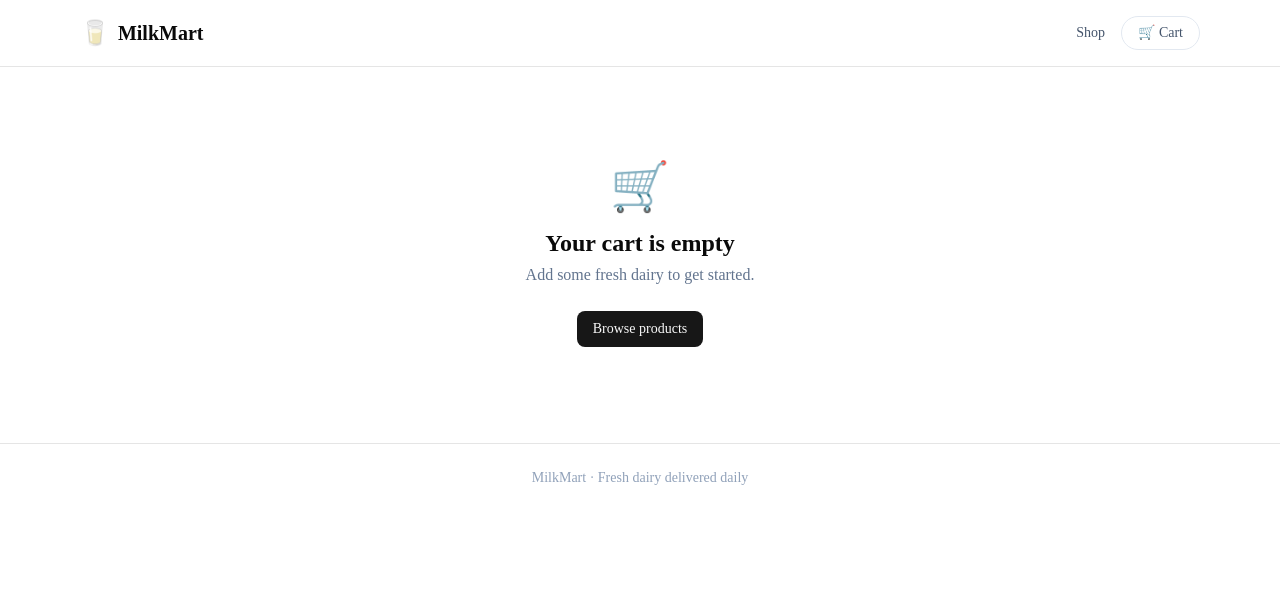
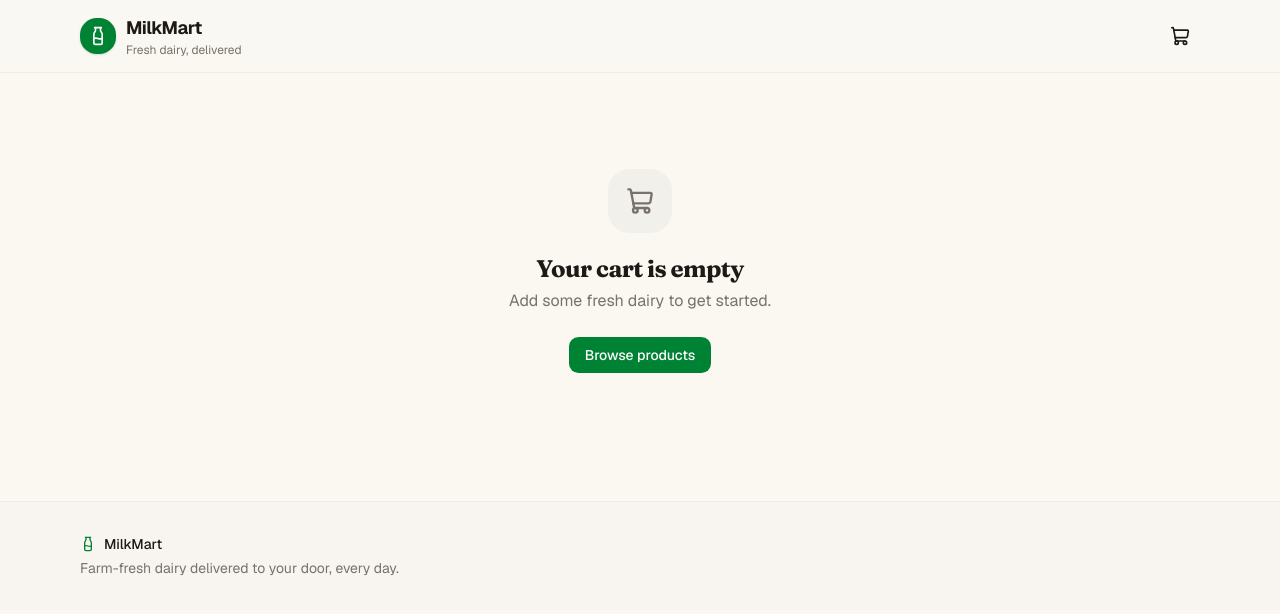
Before and after one commit to prsaini99/milk-distribution, a Next.js app: page /cart in a window 1280 px wide. Shown: the top 614 px of the page. Built offline with nearby package versions, Linux system fonts and the light colour scheme.

Commit message:
feat(ui): Farm Green & Cream design system, icon-only cart with count badge, refit all storefront screens

```diff
--- a/src/app/(shop)/cart/page.tsx
+++ b/src/app/(shop)/cart/page.tsx
@@ -2,6 +2,7 @@
 
 import Image from "next/image";
 import Link from "next/link";
+import { Minus, Plus, Trash2, ShoppingCart, ArrowRight } from "lucide-react";
 import { useCart } from "@/components/cart/CartProvider";
 import { buttonVariants } from "@/components/ui/button";
 import { formatCurrency, formatPack } from "@/lib/format";
@@ -13,9 +14,13 @@ export default function CartPage() {
   if (lines.length === 0) {
     return (
       <div className="py-16 text-center">
-        <p className="text-5xl">🛒</p>
-        <h1 className="mt-4 text-2xl font-bold">Your cart is empty</h1>
-        <p className="mt-1 text-slate-500">Add some fresh dairy to get started.</p>
+        <div className="mx-auto flex size-16 items-center justify-center rounded-2xl bg-secondary text-muted-foreground">
+          <ShoppingCart className="size-7" />
+        </div>
+        <h1 className="mt-5 text-2xl font-bold">Your cart is empty</h1>
+        <p className="mt-1 text-muted-foreground">
+          Add some fresh dairy to get started.
+        </p>
         <Link href="/" className={buttonVariants({ className: "mt-6" })}>
           Browse products
         </Link>
@@ -31,13 +36,13 @@ export default function CartPage() {
 
       <div className="grid gap-8 lg:grid-cols-3">
         {/* Line items */}
-        <div className="space-y-4 lg:col-span-2">
+        <div className="space-y-3 lg:col-span-2">
           {lines.map(({ product, quantity }) => (
             <div
               key={product.id}
-              className="flex gap-4 rounded-xl border bg-white p-4"
+              className="flex gap-4 rounded-2xl border border-border/70 bg-card p-4 shadow-sm"
             >
-              <div className="relative h-20 w-20 shrink-0 overflow-hidden rounded-lg bg-slate-50">
+              <div className="relative h-20 w-20 shrink-0 overflow-hidden rounded-xl bg-secondary/50">
                 <Image
                   src={product.imageUrl}
                   alt={product.name}
@@ -50,40 +55,44 @@ export default function CartPage() {
               <div className="flex flex-1 flex-col">
                 <div className="flex justify-between gap-2">
                   <div>
-                    <h3 className="font-medium">{product.name}</h3>
-                    <p className="text-sm text-slate-500">
+                    <h3 className="font-semibold leading-tight">
+                      {product.name}
+                    </h3>
+                    <p className="text-sm text-muted-foreground">
                       {formatPack(product.size, product.unit)}
                     </p>
                   </div>
-                  <p className="font-semibold">
+                  <p className="font-bold">
                     {formatCurrency(product.price * quantity)}
                   </p>
                 </div>
 
                 <div className="mt-auto flex items-center justify-between pt-2">
-                  <div className="flex items-center rounded-lg border">
+                  <div className="flex items-center rounded-lg border border-border">
                     <button
                       onClick={() => updateQuantity(product.id, quantity - 1)}
-                      className="px-3 py-1 text-lg leading-none hover:bg-slate-50"
+                      className="flex size-8 items-center justify-center rounded-l-lg text-muted-foreground transition hover:bg-secondary hover:text-foreground"
                       aria-label="Decrease quantity"
                     >
-                      −
+                      <Minus className="size-3.5" />
                     </button>
-                    <span className="w-8 text-center text-sm">{quantity}</span>
+                    <span className="w-9 text-center text-sm font-medium">
+                      {quantity}
+                    </span>
                     <button
                       onClick={() => updateQuantity(product.id, quantity + 1)}
-                      className="px-3 py-1 text-lg leading-none hover:bg-slate-50"
+                      className="flex size-8 items-center justify-center rounded-r-lg text-muted-foreground transition hover:bg-secondary hover:text-foreground"
                       aria-label="Increase quantity"
                     >
-                      +
+                      <Plus className="size-3.5" />
                     </button>
                   </div>
 
                   <button
                     onClick={() => removeItem(product.id)}
-                    className="text-sm text-slate-400 hover:text-red-500"
+                    className="inline-flex items-center gap-1.5 text-sm text-muted-foreground transition hover:text-destructive"
                   >
-                    Remove
+                    <Trash2 className="size-4" /> Remove
                   </button>
                 </div>
               </div>
@@ -92,8 +101,15 @@ export default function CartPage() {
         </div>
 
         {/* Summary */}
-        <div className="h-fit space-y-4 rounded-xl border bg-white p-6">
-          <h2 className="text-lg font-semibold">Order Summary</h2>
+        <div className="h-fit space-y-4 rounded-2xl border border-border/70 bg-card p-6 shadow-sm lg:sticky lg:top-24">
+          <h2 className="text-lg font-bold">Order Summary</h2>
+
+          {remainingForFreeDelivery > 0 && (
+            <p className="rounded-lg bg-gold/10 px-3 py-2 text-xs font-medium text-foreground/80">
+              Add {formatCurrency(remainingForFreeDelivery)} more for{" "}
+              <span className="font-semibold">free delivery</span> 🎉
+            </p>
+          )}
 
           <div className="space-y-2 text-sm">
             <Row label="Subtotal" value={formatCurrency(summary.subtotal)} />
@@ -104,25 +120,20 @@ export default function CartPage() {
                   ? "FREE"
                   : formatCurrency(summary.deliveryFee)
               }
+              highlight={summary.deliveryFee === 0}
             />
-            {remainingForFreeDelivery > 0 && (
-              <p className="text-xs text-slate-500">
-                Add {formatCurrency(remainingForFreeDelivery)} more for free
-                delivery.
-              </p>
-            )}
           </div>
 
-          <div className="flex justify-between border-t pt-4 text-base font-semibold">
+          <div className="flex justify-between border-t border-border/60 pt-4 text-base font-bold">
             <span>Total</span>
             <span>{formatCurrency(summary.total)}</span>
           </div>
 
           <Link
             href="/checkout"
-            className={buttonVariants({ className: "w-full" })}
+            className={buttonVariants({ size: "lg", className: "w-full" })}
           >
-            Proceed to Checkout
+            Proceed to Checkout <ArrowRight className="size-4" />
           </Link>
         </div>
       </div>
@@ -130,11 +141,21 @@ export default function CartPage() {
   );
 }
 
-function Row({ label, value }: { label: string; value: string }) {
+function Row({
+  label,
+  value,
+  highlight,
+}: {
+  label: string;
+  value: string;
+  highlight?: boolean;
+}) {
   return (
     <div className="flex justify-between">
-      <span className="text-slate-500">{label}</span>
-      <span>{value}</span>
+      <span className="text-muted-foreground">{label}</span>
+      <span className={highlight ? "font-semibold text-primary" : ""}>
+        {value}
+      </span>
     </div>
   );
 }
--- a/src/app/(shop)/checkout/page.tsx
+++ b/src/app/(shop)/checkout/page.tsx
@@ -3,6 +3,7 @@
 import { useEffect, useState } from "react";
 import Link from "next/link";
 import { useRouter } from "next/navigation";
+import { MapPin, CreditCard, Lock, Truck } from "lucide-react";
 import type { Address, User } from "@/domain";
 import { useCart } from "@/components/cart/CartProvider";
 import { Button, buttonVariants } from "@/components/ui/button";
@@ -20,7 +21,6 @@ export default function CheckoutPage() {
   const [placed, setPlaced] = useState(false);
   const [error, setError] = useState<string | null>(null);
 
-  // Prefill address from the (mock) logged-in user.
   useEffect(() => {
     fetch("/api/me")
       .then((res) => res.json())
@@ -40,8 +40,7 @@ export default function CheckoutPage() {
     setError(null);
 
     try {
-      // Simulated payment delay for demo realism.
-      await new Promise((r) => setTimeout(r, 900));
+      await new Promise((r) => setTimeout(r, 900)); // simulated payment
 
       const res = await fetch("/api/orders", {
         method: "POST",
@@ -58,7 +57,7 @@ export default function CheckoutPage() {
       const data = await res.json();
       if (!res.ok) throw new Error(data.error ?? "Failed to place order");
 
-      setPlaced(true); // prevents the empty-cart flash before redirect
+      setPlaced(true);
       clear();
       router.push(`/order/${data.id}`);
     } catch (err) {
@@ -71,7 +70,7 @@ export default function CheckoutPage() {
     return (
       <div className="py-16 text-center">
         <h1 className="text-2xl font-bold">Nothing to check out</h1>
-        <p className="mt-1 text-slate-500">Your cart is empty.</p>
+        <p className="mt-1 text-muted-foreground">Your cart is empty.</p>
         <Link href="/" className={buttonVariants({ className: "mt-6" })}>
           Browse products
         </Link>
@@ -84,13 +83,16 @@ export default function CheckoutPage() {
       <h1 className="text-3xl font-bold">Checkout</h1>
 
       <div className="grid gap-8 lg:grid-cols-3">
-        {/* Delivery details */}
         <div className="space-y-4 lg:col-span-2">
-          <div className="rounded-xl border bg-white p-6">
-            <h2 className="text-lg font-semibold">Delivery Address</h2>
+          {/* Delivery address */}
+          <section className="rounded-2xl border border-border/70 bg-card p-6 shadow-sm">
+            <h2 className="flex items-center gap-2 text-lg font-bold">
+              <MapPin className="size-5 text-primary" /> Delivery Address
+            </h2>
             {user && (
-              <p className="mt-1 text-sm text-slate-500">
-                Delivering to <span className="font-medium">{user.name}</span>
+              <p className="mt-1 text-sm text-muted-foreground">
+                Delivering to{" "}
+                <span className="font-medium text-foreground">{user.name}</span>
               </p>
             )}
 
@@ -118,25 +120,38 @@ export default function CheckoutPage() {
                 className="sm:col-span-2"
               />
             </div>
-          </div>
 
-          <div className="rounded-xl border bg-white p-6">
-            <h2 className="text-lg font-semibold">Payment</h2>
-            <p className="mt-1 text-sm text-slate-500">
-              💳 This is a demo — no real payment is taken. Clicking “Place
-              Order” simulates a successful payment.
+            <p className="mt-4 inline-flex items-center gap-2 text-sm text-muted-foreground">
+              <Truck className="size-4 text-primary" /> Estimated delivery:{" "}
+              <span className="font-medium text-foreground">
+                tomorrow morning
+              </span>
             </p>
-          </div>
+          </section>
+
+          {/* Payment */}
+          <section className="rounded-2xl border border-border/70 bg-card p-6 shadow-sm">
+            <h2 className="flex items-center gap-2 text-lg font-bold">
+              <CreditCard className="size-5 text-primary" /> Payment
+            </h2>
+            <div className="mt-3 flex items-start gap-2 rounded-lg bg-secondary/60 px-4 py-3 text-sm text-muted-foreground">
+              <Lock className="mt-0.5 size-4 shrink-0 text-primary" />
+              <span>
+                This is a demo — no real payment is taken. Placing the order
+                simulates a successful, secure payment.
+              </span>
+            </div>
+          </section>
         </div>
 
         {/* Summary */}
-        <div className="h-fit space-y-4 rounded-xl border bg-white p-6">
-          <h2 className="text-lg font-semibold">Order Summary</h2>
+        <div className="h-fit space-y-4 rounded-2xl border border-border/70 bg-card p-6 shadow-sm lg:sticky lg:top-24">
+          <h2 className="text-lg font-bold">Order Summary</h2>
 
           <div className="space-y-2 text-sm">
             {lines.map(({ product, quantity }) => (
-              <div key={product.id} className="flex justify-between">
-                <span className="text-slate-500">
+              <div key={product.id} className="flex justify-between gap-2">
+                <span className="text-muted-foreground">
                   {product.name} × {quantity}
                 </span>
                 <span>{formatCurrency(product.price * quantity)}</span>
@@ -144,14 +159,18 @@ export default function CheckoutPage() {
             ))}
           </div>
 
-          <div className="space-y-2 border-t pt-3 text-sm">
+          <div className="space-y-2 border-t border-border/60 pt-3 text-sm">
             <div className="flex justify-between">
-              <span className="text-slate-500">Subtotal</span>
+              <span className="text-muted-foreground">Subtotal</span>
               <span>{formatCurrency(summary.subtotal)}</span>
             </div>
             <div className="flex justify-between">
-              <span className="text-slate-500">Delivery</span>
-              <span>
+              <span className="text-muted-foreground">Delivery</span>
+              <span
+                className={
+                  summary.deliveryFee === 0 ? "font-semibold text-primary" : ""
+                }
+              >
                 {summary.deliveryFee === 0
                   ? "FREE"
                   : formatCurrency(summary.deliveryFee)}
@@ -159,18 +178,34 @@ export default function CheckoutPage() {
             </div>
           </div>
 
-          <div className="flex justify-between border-t pt-3 text-base font-semibold">
+          <div className="flex justify-between border-t border-border/60 pt-3 text-base font-bold">
             <span>Total</span>
             <span>{formatCurrency(summary.total)}</span>
           </div>
 
-          {error && <p className="text-sm text-red-600">{error}</p>}
+          {error && (
+            <p className="rounded-lg bg-destructive/10 px-3 py-2 text-sm text-destructive">
+              {error}
+            </p>
+          )}
 
-          <Button type="submit" className="w-full" disabled={placing}>
-            {placing
-              ? "Processing…"
-              : `Pay ${formatCurrency(summary.total)} · Place Order`}
+          <Button
+            type="submit"
+            size="lg"
+            className="w-full"
+            disabled={placing}
+          >
+            {placing ? (
+              "Processing…"
+            ) : (
+              <>
+                <Lock className="size-4" /> Pay {formatCurrency(summary.total)}
+              </>
+            )}
           </Button>
+          <p className="text-center text-xs text-muted-foreground">
+            Secured demo checkout
+          </p>
         </div>
       </div>
     </form>
@@ -189,13 +224,13 @@ function Field({
   className?: string;
 }) {
   return (
-    <label className={"flex flex-col gap-1 text-sm " + (className ?? "")}>
-      <span className="text-slate-600">{label}</span>
+    <label className={"flex flex-col gap-1.5 text-sm " + (className ?? "")}>
+      <span className="font-medium text-foreground/80">{label}</span>
       <input
         required
         value={value}
         onChange={(e) => onChange(e.target.value)}
-        className="rounded-lg border px-3 py-2 outline-none focus:border-slate-400"
+        className="rounded-lg border border-border bg-background px-3 py-2 outline-none transition focus:border-primary focus:ring-2 focus:ring-primary/20"
       />
     </label>
   );
--- a/src/app/(shop)/layout.tsx
+++ b/src/app/(shop)/layout.tsx
@@ -1,9 +1,9 @@
 import Link from "next/link";
+import { Milk } from "lucide-react";
 import { CartBadge } from "@/components/cart/CartBadge";
 
 /**
  * Storefront chrome — shared header for all customer-facing pages.
- * The cart indicator is wired up in the Cart module (Step 4).
  */
 export default function ShopLayout({
   children,
@@ -12,18 +12,21 @@ export default function ShopLayout({
 }) {
   return (
     <div className="flex min-h-full flex-col">
-      <header className="sticky top-0 z-10 border-b bg-white/90 backdrop-blur">
-        <div className="mx-auto flex max-w-6xl items-center justify-between px-4 py-4">
-          <Link href="/" className="flex items-center gap-2 text-xl font-bold">
-            <span className="text-2xl">🥛</span>
-            <span>MilkMart</span>
+      <header className="sticky top-0 z-20 border-b border-border/60 bg-background/80 backdrop-blur">
+        <div className="mx-auto flex max-w-6xl items-center justify-between px-4 py-3.5">
+          <Link href="/" className="flex items-center gap-2.5">
+            <span className="flex size-9 items-center justify-center rounded-xl bg-primary text-primary-foreground shadow-sm">
+              <Milk className="size-5" />
+            </span>
+            <span className="flex flex-col leading-none">
+              <span className="text-lg font-bold tracking-tight">MilkMart</span>
+              <span className="hidden text-xs text-muted-foreground sm:block">
+                Fresh dairy, delivered
+              </span>
+            </span>
           </Link>
-          <nav className="flex items-center gap-4 text-sm text-slate-600">
-            <Link href="/" className="hover:text-slate-900">
-              Shop
-            </Link>
-            <CartBadge />
-          </nav>
+
+          <CartBadge />
         </div>
       </header>
 
@@ -31,8 +34,16 @@ export default function ShopLayout({
         {children}
       </main>
 
-      <footer className="border-t py-6 text-center text-sm text-slate-400">
-        MilkMart · Fresh dairy delivered daily
+      <footer className="mt-8 border-t border-border/60 bg-secondary/40">
+        <div className="mx-auto max-w-6xl px-4 py-8 text-sm text-muted-foreground">
+          <div className="flex items-center gap-2 font-medium text-foreground">
+            <Milk className="size-4 text-primary" />
+            MilkMart
+          </div>
+          <p className="mt-1">
+            Farm-fresh dairy delivered to your door, every day.
+          </p>
+        </div>
       </footer>
     </div>
   );
--- a/src/app/globals.css
+++ b/src/app/globals.css
@@ -9,7 +9,10 @@
   --color-foreground: var(--foreground);
   --font-sans: var(--font-sans);
   --font-mono: var(--font-geist-mono);
-  --font-heading: var(--font-sans);
+  --font-heading: var(--font-display);
+  --font-display: var(--font-fraunces);
+  --color-gold: var(--gold);
+  --color-gold-foreground: var(--gold-foreground);
   --color-sidebar-ring: var(--sidebar-ring);
   --color-sidebar-border: var(--sidebar-border);
   --color-sidebar-accent-foreground: var(--sidebar-accent-foreground);
@@ -49,38 +52,41 @@
 }
 
 :root {
-  --background: oklch(1 0 0);
-  --foreground: oklch(0.145 0 0);
-  --card: oklch(1 0 0);
-  --card-foreground: oklch(0.145 0 0);
+  /* Farm Green & Cream — natural, premium, appetising. */
+  --background: oklch(0.979 0.008 84); /* warm cream page */
+  --foreground: oklch(0.216 0.006 56); /* stone-900 warm near-black */
+  --card: oklch(1 0 0); /* pure white card pops on cream */
+  --card-foreground: oklch(0.216 0.006 56);
   --popover: oklch(1 0 0);
-  --popover-foreground: oklch(0.145 0 0);
-  --primary: oklch(0.205 0 0);
-  --primary-foreground: oklch(0.985 0 0);
-  --secondary: oklch(0.97 0 0);
-  --secondary-foreground: oklch(0.205 0 0);
-  --muted: oklch(0.97 0 0);
-  --muted-foreground: oklch(0.556 0 0);
-  --accent: oklch(0.97 0 0);
-  --accent-foreground: oklch(0.205 0 0);
+  --popover-foreground: oklch(0.216 0.006 56);
+  --primary: oklch(0.527 0.154 150); /* farm green-700 */
+  --primary-foreground: oklch(0.985 0.002 85);
+  --secondary: oklch(0.955 0.007 84); /* warm light */
+  --secondary-foreground: oklch(0.3 0.006 56);
+  --muted: oklch(0.955 0.007 84);
+  --muted-foreground: oklch(0.553 0.013 58); /* stone-500 */
+  --accent: oklch(0.955 0.025 150); /* faint green tint for hovers */
+  --accent-foreground: oklch(0.448 0.119 151); /* green-800 */
+  --gold: oklch(0.681 0.162 75.8); /* golden ghee accent */
+  --gold-foreground: oklch(0.985 0.002 85);
   --destructive: oklch(0.577 0.245 27.325);
-  --border: oklch(0.922 0 0);
-  --input: oklch(0.922 0 0);
-  --ring: oklch(0.708 0 0);
-  --chart-1: oklch(0.87 0 0);
-  --chart-2: oklch(0.556 0 0);
-  --chart-3: oklch(0.439 0 0);
-  --chart-4: oklch(0.371 0 0);
-  --chart-5: oklch(0.269 0 0);
-  --radius: 0.625rem;
-  --sidebar: oklch(0.985 0 0);
-  --sidebar-foreground: oklch(0.145 0 0);
-  --sidebar-primary: oklch(0.205 0 0);
-  --sidebar-primary-foreground: oklch(0.985 0 0);
-  --sidebar-accent: oklch(0.97 0 0);
-  --sidebar-accent-foreground: oklch(0.205 0 0);
-  --sidebar-border: oklch(0.922 0 0);
-  --sidebar-ring: oklch(0.708 0 0);
+  --border: oklch(0.916 0.006 80); /* warm border */
+  --input: oklch(0.916 0.006 80);
+  --ring: oklch(0.527 0.154 150); /* green focus ring */
+  --chart-1: oklch(0.527 0.154 150);
+  --chart-2: oklch(0.681 0.162 75.8);
+  --chart-3: oklch(0.448 0.119 151);
+  --chart-4: oklch(0.7 0.1 90);
+  --chart-5: oklch(0.6 0.05 60);
+  --radius: 0.75rem;
+  --sidebar: oklch(0.985 0.005 84);
+  --sidebar-foreground: oklch(0.216 0.006 56);
+  --sidebar-primary: oklch(0.527 0.154 150);
+  --sidebar-primary-foreground: oklch(0.985 0.002 85);
+  --sidebar-accent: oklch(0.955 0.025 150);
+  --sidebar-accent-foreground: oklch(0.448 0.119 151);
+  --sidebar-border: oklch(0.916 0.006 80);
+  --sidebar-ring: oklch(0.527 0.154 150);
 }
 
 .dark {
@@ -127,4 +133,10 @@
   html {
     @apply font-sans;
   }
+  h1,
+  h2,
+  h3 {
+    font-family: var(--font-fraunces), Georgia, serif;
+    @apply tracking-tight;
+  }
 }
--- a/src/app/layout.tsx
+++ b/src/app/layout.tsx
@@ -1,16 +1,23 @@
 import type { Metadata } from "next";
-import { Geist, Geist_Mono } from "next/font/google";
+import { Geist, Geist_Mono, Fraunces } from "next/font/google";
 import "./globals.css";
 import { CartProvider } from "@/components/cart/CartProvider";
 
 const geistSans = Geist({
-  variable: "--font-geist-sans",
+  variable: "--font-sans",
   subsets: ["latin"],
 });
 
 const geistMono = Geist_Mono({
   variable: "--font-geist-mono",
   subsets: ["latin"],
+});
+
+// Soft serif for headings — gives the brand an artisanal, premium feel.
+const fraunces = Fraunces({
+  variable: "--font-fraunces",
+  subsets: ["latin"],
+  weight: ["500", "600", "700"],
 });
 
 export const metadata: Metadata = {
@@ -26,7 +33,7 @@ export default function RootLayout({
   return (
     <html
       lang="en"
-      className={`${geistSans.variable} ${geistMono.variable} h-full antialiased`}
+      className={`${geistSans.variable} ${geistMono.variable} ${fraunces.variable} h-full antialiased`}
     >
       <body className="min-h-full flex flex-col">
         <CartProvider>{children}</CartProvider>
--- a/src/components/cart/CartBadge.tsx
+++ b/src/components/cart/CartBadge.tsx
@@ -1,10 +1,12 @@
 "use client";
 
 import Link from "next/link";
+import { ShoppingCart } from "lucide-react";
 import { useCart } from "./CartProvider";
 
 /**
- * Header cart link with a live item-count badge.
+ * Header cart icon with a count bubble at the top-right corner that
+ * reflects the number of items in the cart.
  */
 export function CartBadge() {
   const { summary } = useCart();
@@ -12,11 +14,12 @@ export function CartBadge() {
   return (
     <Link
       href="/cart"
-      className="relative inline-flex items-center gap-1.5 rounded-full border border-slate-200 px-4 py-1.5 text-sm font-medium hover:border-slate-300"
+      aria-label={`Cart, ${summary.count} item${summary.count === 1 ? "" : "s"}`}
+      className="relative inline-flex size-10 items-center justify-center rounded-full text-foreground transition hover:bg-secondary"
     >
-      <span>🛒 Cart</span>
+      <ShoppingCart className="size-5" />
       {summary.count > 0 && (
-        <span className="inline-flex h-5 min-w-5 items-center justify-center rounded-full bg-slate-900 px-1.5 text-xs font-semibold text-white">
+        <span className="absolute -right-0.5 -top-0.5 inline-flex h-5 min-w-5 items-center justify-center rounded-full bg-primary px-1 text-xs font-bold text-primary-foreground ring-2 ring-background">
           {summary.count}
         </span>
       )}
```
Also changed, not shown: src/app/(shop)/order/[id]/page.tsx (+36 -23 lines), src/app/(shop)/page.tsx (+54 -14 lines), src/app/(shop)/products/[id]/page.tsx (+34 -25 lines), src/components/cart/AddToCartButton.tsx (+11 -2 lines), src/components/shop/ProductCard.tsx (+12 -9 lines), src/app/icon.svg (added).
